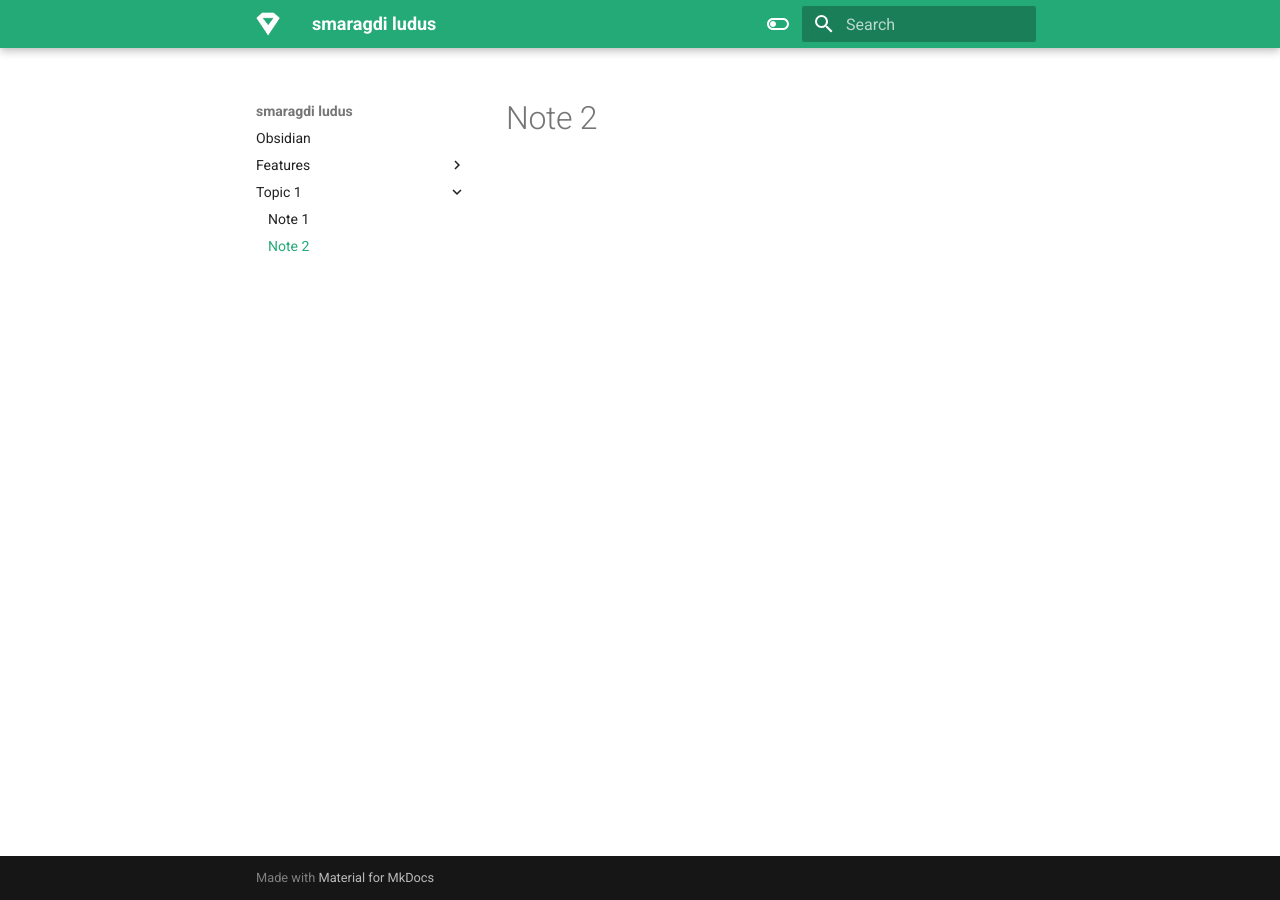
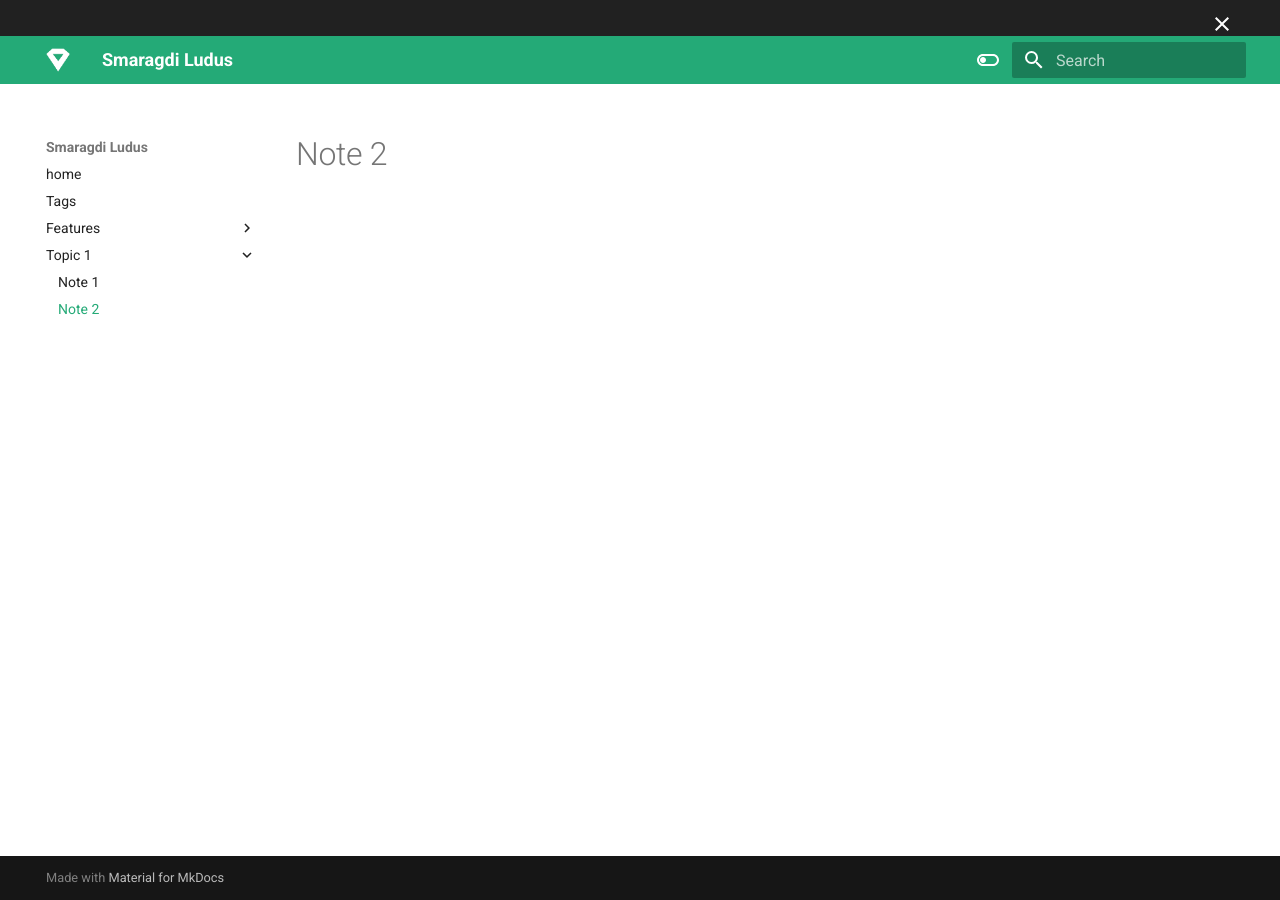
Before and after one commit to smaragdiludus/smaragdiludus.github.io, an MkDocs documentation site: the page built from docs/Topic 1/Note 2.md, in a window 1280 px wide. Built offline with MkDocs 1.6.1 and Material for MkDocs 9.7.7, drawn with Linux system fonts in a browser that asks for light colours.

Commit message:
02/07/23

```diff
--- a/docs/index.md
+++ b/docs/index.md
@@ -1,4 +1,4 @@
-# Obsidian
+# home
 
 Publish your public notes with MkDocs
 
--- a/docs/stylesheets/extra.css
+++ b/docs/stylesheets/extra.css
@@ -4,6 +4,7 @@
 
 }
 
+/*
 .md-grid {
     max-width: 800px;
   }
--- a/mkdocs.yml
+++ b/mkdocs.yml
@@ -1,7 +1,8 @@
-site_name: smaragdi ludus
+site_name: Smaragdi Ludus
 
 theme:
     name: 'material'
+    custom_dir: overrides
 
     favicon: images/favicon_2.png
     logo: images/favicon_totalwhite.png
@@ -9,16 +10,19 @@
     features:
       - navigation.instant
       #- navigation.tabs
-
       #- navigation.sections
       #- navigation.expand
+      #- navigation.indexes
+      #- toc.follow
+      #- toc.integrate
+      - navigation.top
 
-      #- navigation.indexes
-      #- navigation.top
-      #- search.highlight
-      #- search.share
-      #- header.autohide
-      #- announce.dismiss
+      - search.suggest
+      - search.highlight
+      - search.share
+
+      - header.autohide
+      - announce.dismiss
 
     palette:
     # Light mode
@@ -71,7 +75,8 @@
 plugins:
   - search
   - roamlinks
-
+  - tags:
+      tags_file: tags.md
 
 extra_javascript:
   - javascripts/mathjax.js
--- /dev/null
+++ b/overrides/main.html
@@ -0,0 +1,5 @@
+{% extends "base.html" %}
+
+{% block announce %}
+  <!-- Add announcement here, including arbitrary HTML -->
+{% endblock %}
```
Also changed, not shown: docs/tags.md (added).
